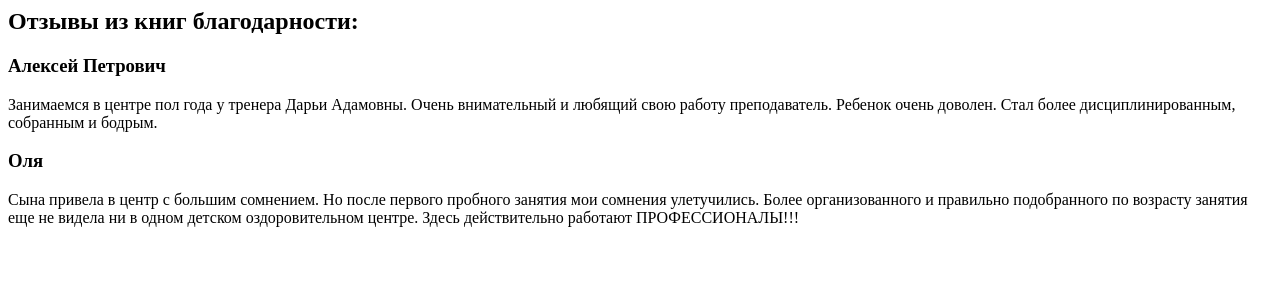
After one commit to Ilay-MK/krepysh, a PHP site: page /template/layout/sections/reviews.html in a window 1280 px wide. The commit adds this page. Shown: the top 300 px of the page. Run offline with PHP 8.4, Linux system fonts and the light colour scheme.

Commit message:
#reviews - (секция отзывов). Разметил

```diff
--- a/src/assets/style/layout/sections/_index.scss
+++ b/src/assets/style/layout/sections/_index.scss
@@ -1,3 +1,4 @@
 @import "problems";
 @import "advantages";
 @import "coaches";
+@import "reviews";
--- a/src/index.html
+++ b/src/index.html
@@ -8,6 +8,8 @@
 
 //= template/layout/sections/coaches.html
 
+//= template/layout/sections/reviews.html
+
 //= template/layout/footer.html
 
 //= template/modules/modal.html
--- a/src/template/base/head.html
+++ b/src/template/base/head.html
@@ -50,7 +50,7 @@
     <link rel="stylesheet" type="text/css" href="assets/css/main.css?v=1.0.2" />
     <!-- endbuild -->
 
-    <link href='https://fonts.googleapis.com/css?family=Roboto:400,100|Roboto+Condensed:400,300,300italic|Roboto+Mono:400,300,300italic,100|Roboto+Slab:400,100,300&subset=latin,cyrillic' rel='stylesheet' type='text/css'>
+    <link href='https://fonts.googleapis.com/css?family=Roboto:400,300italic|Roboto+Condensed|Roboto+Mono:400,100italic,300,300italic|Roboto+Slab:400,100,300&subset=latin,cyrillic' rel='stylesheet' type='text/css'>
 
 </head>
 
--- /dev/null
+++ b/src/template/layout/sections/reviews.html
@@ -0,0 +1,49 @@
+<section id="reviews" class="bg-cover">
+    <div class="container">
+
+        <div class="row">
+            <div class="col-xs-12">
+                <div class="title">
+                    <h2>
+                        Отзывы из книг благодарности:
+                    </h2>
+                </div>
+            </div>
+        </div>
+
+        <div class="row">
+            <div class="col-xs-12">
+
+                <!-- Text Corousel -->
+                <div class="row">
+                    <div class="col-sm-8 col-sm-offset-2 col-md-8 col-md-offset-2 col-lg-8 col-lg-offset-2 ">
+                        <div id="reviews-carousel-slider" data-ride="carousel" class="carousel slide animate-in" data-anim-type="fade-in-up">
+                            <div class="carousel-inner">
+                                <div class="item active">
+                                    <h3>Алексей Петрович</h3>
+                                    <p>Занимаемся в центре пол года у тренера Дарьи Адамовны. Очень внимательный и любящий свою работу преподаватель. Ребенок очень доволен. Стал более дисциплинированным, собранным и бодрым. </p>
+                                </div>
+                                <div class="item">
+                                    <h3>Оля</h3>
+                                    <p>Сына привела в центр с большим сомнением. Но после первого пробного занятия мои сомнения улетучились. Более организованного и правильно подобранного по возрасту занятия еще не видела ни в одном детском оздоровительном центре. Здесь действительно работают ПРОФЕССИОНАЛЫ!!! </p>
+                                </div>
+
+                                <div class="review-number">
+
+                                </div>
+                            </div>
+                            <a class="left carousel-control" href="#reviews-carousel-slider" data-slide="prev">
+                                <span class="glyphicon glyphicon-chevron-left"></span>
+                            </a>
+                            <a class="right carousel-control" href="#reviews-carousel-slider" data-slide="next">
+                                <span class="glyphicon glyphicon-chevron-right"></span>
+                            </a>
+                        </div>
+                    </div>
+                </div>
+                <!-- End Text Carousel -->
+
+            </div>
+        </div>
+    </div>
+</section>
```
Also changed, not shown: build/index.html (+53 -3 lines), src/assets/style/layout/sections/_reviews.scss (added, +37 -0 lines), build/assets/css/main.css, 3 other files.
